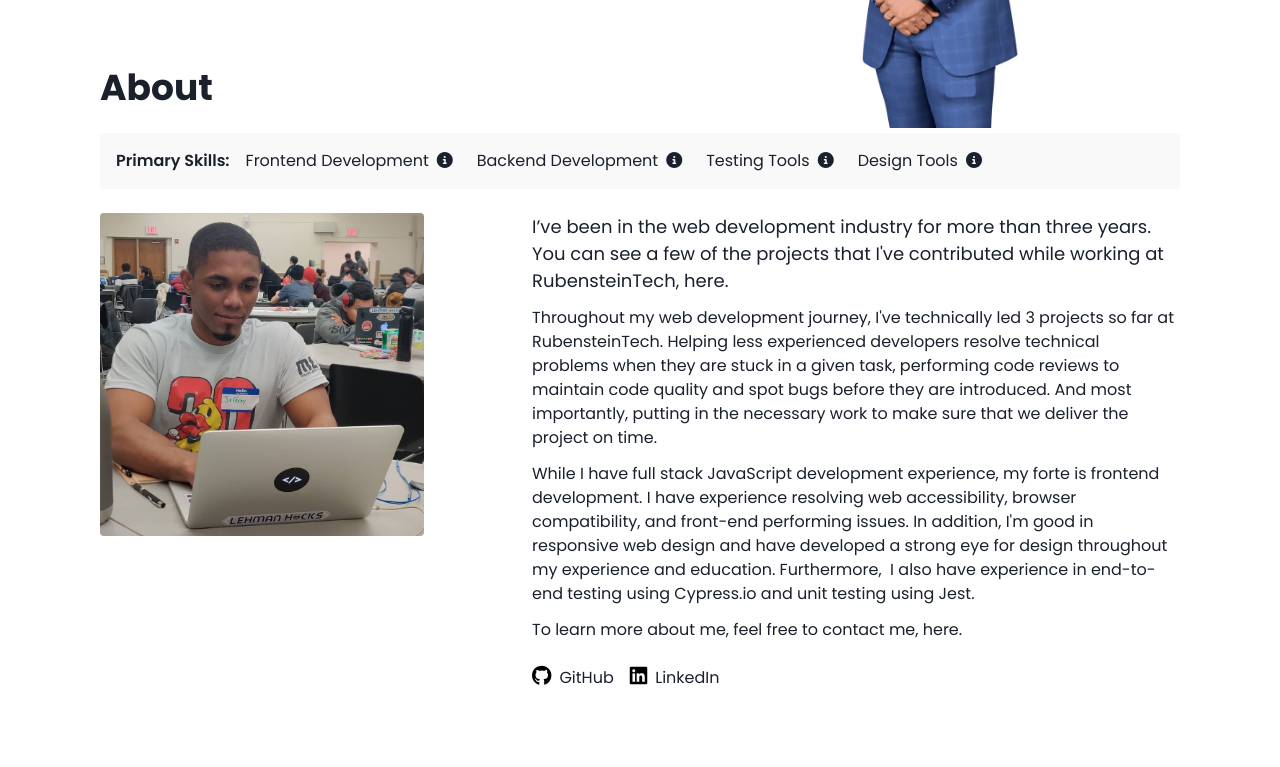
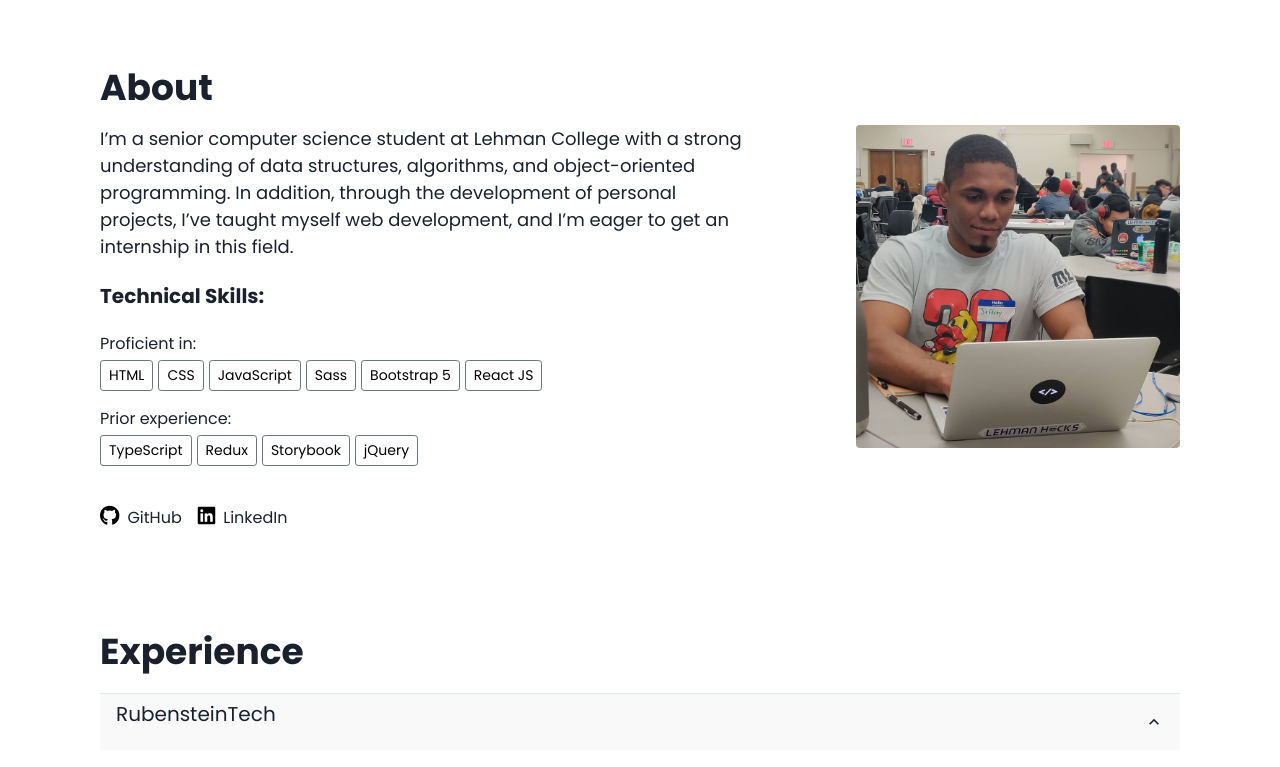
Before and after one commit to Jeffrey-A/portfolio-template, a Next.js app: page / in a window 1280 px wide. Shown: the part 640-1407 px from the top of the page. Built offline with nearby package versions, Linux system fonts and the light colour scheme.

Commit message:
feat: redesign about section and add todos

```diff
--- a/components/About.jsx
+++ b/components/About.jsx
@@ -3,6 +3,8 @@ import React from 'react';
 import { Heading, Text, Tooltip, Stack } from '@chakra-ui/react';
 
 import { aboutData, email, linkedinLink, githubLink } from '@/data';
+
+import Accordions from './Accordions';
 
 export default function About(props) {
     const { skills, skillsLabel, imageSrc, sectionHeading } = aboutData;
@@ -10,51 +12,44 @@ export default function About(props) {
     return (
         <div id="about" className="section">
             <Heading mb={4}>{sectionHeading}</Heading>
-            <div className="d-lg-flex align-items-center p-3 my-4 skills-section">
-                <p className="me-3 mb-3 mb-lg-0 primary-skill-label">{skillsLabel}</p>
-                <Stack align="flex-start" justify="flex-start" direction={['column', 'row']} spacing='24px'>
-                    {_.map(skills, (skillItem, index) => {
-                        const { category, sections } = skillItem;
-                        return (
-                            <Tooltip key={`skills-${index}`} hasArrow label={<Skills skillSections={sections} />}>
-                                <button>
-                                    <span className="me-2">{category}</span>
-                                    <i className="fa-solid fa-circle-info"></i>
-                                </button>
-                            </Tooltip>
-                        )
-                    })}
-                </Stack>
-            </div>
             <div className="d-lg-flex justify-content-between">
+                <AboutContent />
                 <div className="about-photo-container mb-3 mb-0">
                     <img src={imageSrc} alt="About image" />
                 </div>
-                <AboutText />
             </div>
         </div>
     )
 }
 
-function AboutText(props) {
+function AboutContent(props) {
     return (
         <div className="about-text">
             <Text fontSize='lg' mb={3}>
-                I’ve been in the web development industry
-                for more than three years. You can see a few of the projects that I've
-                contributed while working at RubensteinTech, <a target="_blank"
-                    href="https://www.rubensteintech.com/work/index.html">here</a>.
+                I’m a senior computer science student at Lehman College with a strong understanding of data structures, algorithms, and object-oriented programming. In addition, through the development of personal projects, I’ve taught myself web development, and I’m eager to get an internship in this field.
             </Text>
-            <Text mb={3}>
-                Throughout my web development journey, I've technically led 3 projects so far at RubensteinTech. Helping less experienced developers resolve technical problems when they are stuck in a given task, performing code reviews to maintain code quality and spot bugs before they are introduced. And most importantly, putting in the necessary work to make sure that we deliver the project on time.
-            </Text>
-            <Text mb={3}>
-                While I have full stack JavaScript development experience, my forte is frontend development. I have experience resolving web accessibility, browser compatibility, and front-end performing issues. In addition, I'm good in responsive web design and have developed a strong eye for design throughout my experience and education. Furthermore,  I also have experience in end-to-end testing using Cypress.io and unit testing using Jest.
-            </Text>
-            <Text mb={3}>
-                To learn more about me, feel free to contact me, <a target="_blank"
-                    href={`mailto:${email}`}>here</a>.
-            </Text>
+            <Skills skillSections={[
+                {
+                    label: 'Proficient in:',
+                    skills: [
+                        'HTML',
+                        'CSS',
+                        'JavaScript',
+                        'Sass',
+                        'Bootstrap 5',
+                        'React JS'
+                    ]
+                },
+                {
+                    label: 'Prior experience:',
+                    skills: [
+                        'TypeScript',
+                        'Redux',
+                        'Storybook',
+                        'jQuery',
+                    ]
+                },
+            ]} />
             <div className="mt-4 social-media-container--light">
                 <a className="d-inline-block me-3" target="_blank" href={githubLink}><i
                     className="fa-brands fa-github me-2"></i>GitHub</a>
@@ -68,12 +63,14 @@ function AboutText(props) {
 
 function Skills({ skillSections }) {
     return (
-        <div className='p-3'>
+        <div className='mt-4'>
+            <Heading as='h3' size='md'>Technical Skills:</Heading>
+            <div className='py-3'>
                 {_.map(skillSections, (skillSection, index) => {
                     const { label, skills } = skillSection;
                     return (
                         <React.Fragment key={`skill-section-${index}`}>
-                        <p className={index > 0 ? 'mt-3' : null}>{label}</p>
+                            <p className={index > 0 ? 'mt-3 mb-1' : 'mb-1'}>{label}</p>
                             <div className='skills-grid'>
                                 {_.map(skills, skill => <span key={`skill-section-item-${index}`} className='btn btn-secondary btn-sm skill'>{skill}</span>)}
                             </div>
@@ -81,5 +78,6 @@ function Skills({ skillSections }) {
                     )
                 })}
             </div>
+        </div>
     )
 }
--- a/data/index.js
+++ b/data/index.js
@@ -1,8 +1,20 @@
+/*
+
+TODO:
+- remove experience
+- Update credentials to be:
+--Education, certificates, Courses, Honors
+- Add image to the hero section
+- make sure it looks good on mobile
+- update skills data
+- figure out .next folder
+*/
+
 export const githubLink = 'https://github.com/Jeffrey-A';
 export const linkedinLink = 'https://www.linkedin.com/in/jeffrey-almanzar/';
 export const email = 'almanzarortizjeffrey@gmail.com';
 export const name = 'Jeffrey Almanzar';
-export const heroHeadline = `I'm a software engineer that loves bringing design to life. While working at RubensteinTech, I've contributed to more than 8 live projects using React, Node and other technologies.`;
+export const heroHeadline = `I’m a senior computer science student with a solid programming foundation looking for my first software development internship.`;
 
 export const navLinks = [
     {
--- a/pages/index.js
+++ b/pages/index.js
@@ -40,11 +40,11 @@ export default function Home() {
         <div>
           <div className="container">
             <div className="position-relative">
-              <div className="photo-container-wrapper position-absolute d-none d-lg-block">
+              {/* <div className="photo-container-wrapper position-absolute d-none d-lg-block">
                 <div className="photo-container">
                   <img src="images/hero-photo.png" alt={name} />
                 </div>
-              </div>
+              </div> */}
               {/* <!-- Overview --> */}
               <About />
               {/* <!-- Experience --> */}
```
Lines whose indentation alone changed are shown as unchanged.
